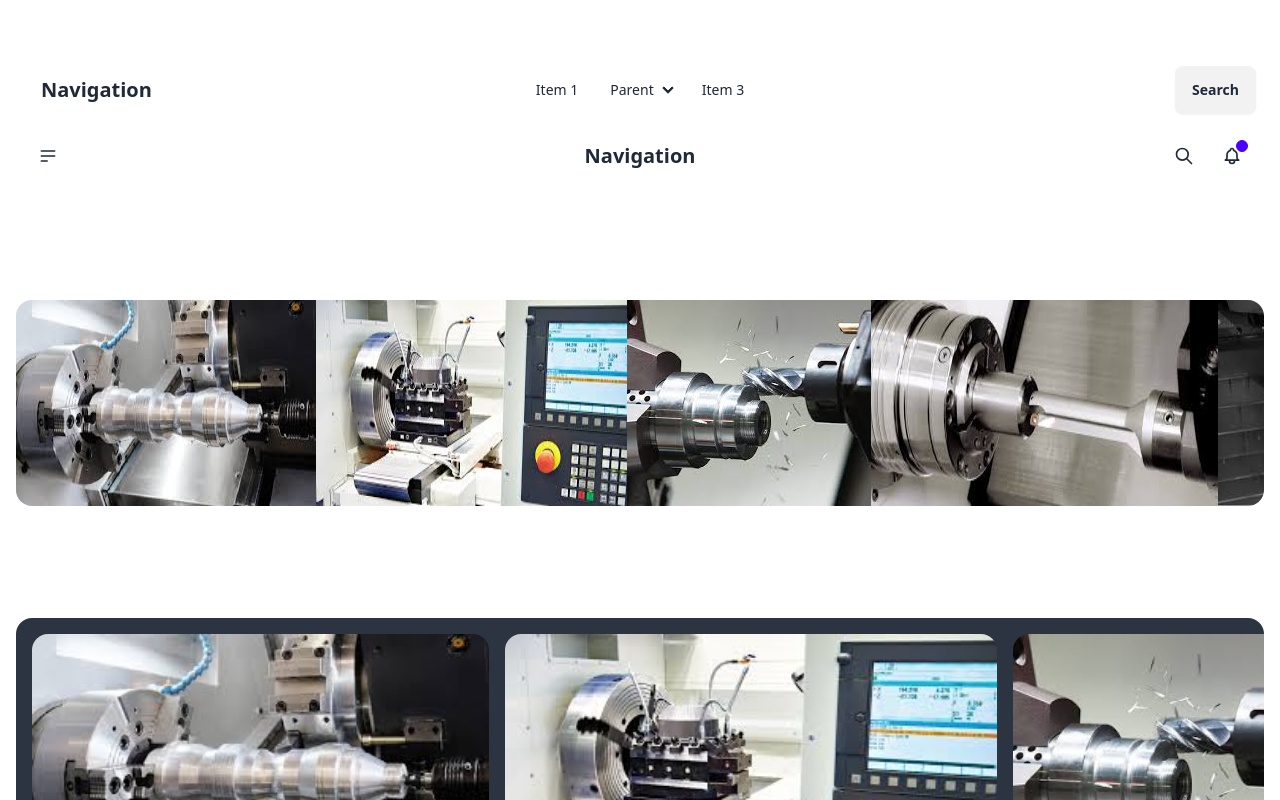
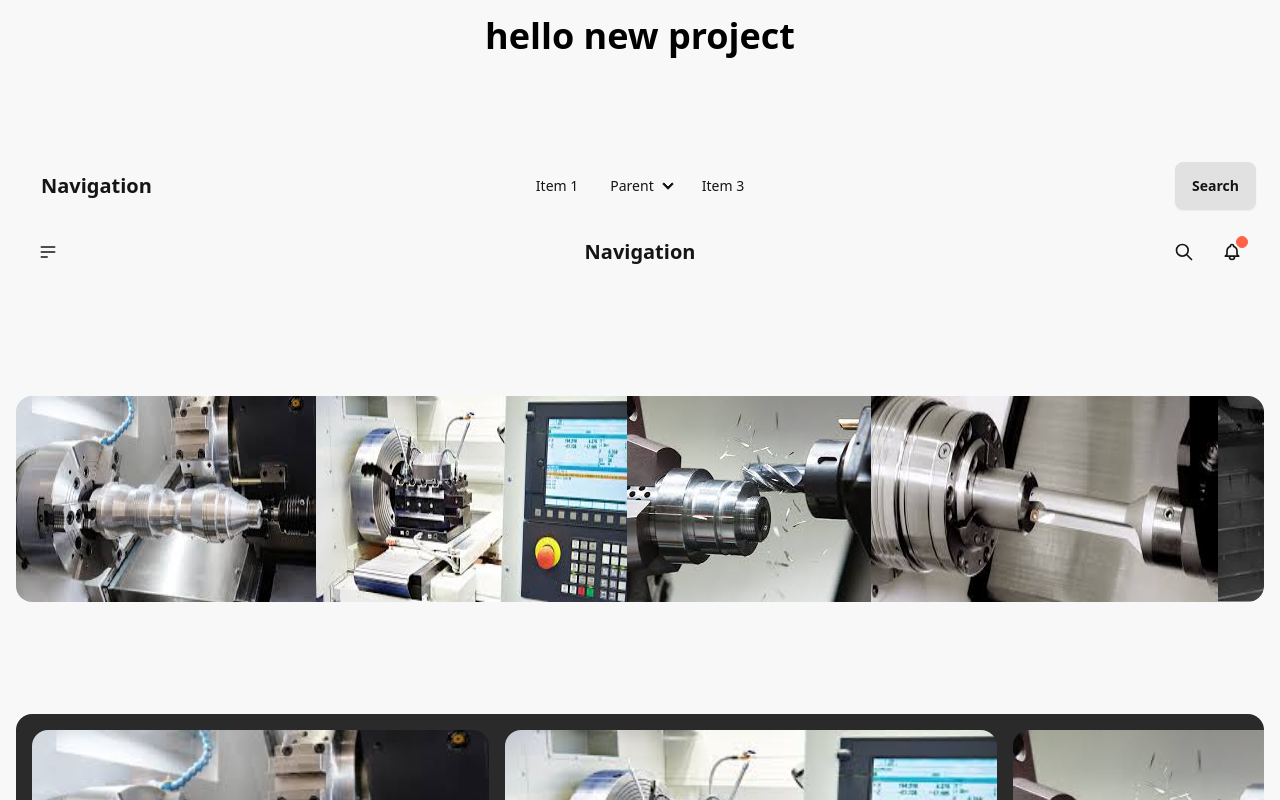
Before and after one commit to c-schinner/new-project, a React (Vite) app: page / in a window 1280 px wide. Shown: the top 800 px of the page. Built offline with nearby package versions, Linux system fonts and the light colour scheme.

Commit message:
changing colors

```diff
--- a/src/App.jsx
+++ b/src/App.jsx
@@ -8,9 +8,9 @@ import Navbar2 from "./components/Navbar2";
 
 function App() {
     return (
-        <div className="p-4">
+        <div className="p-4" data-theme="mytheme">
             <div className="mb-24">
-                <h1 className="text-center text-4xl font-bold text-white">
+                <h1 className="text-center text-4xl font-bold text-black mb-24">
                     hello new project
                 </h1>
                 <Navbar />
--- a/tailwind.config.js
+++ b/tailwind.config.js
@@ -7,7 +7,7 @@ export default {
         extend: {
             colors: {
                 "custom-color": "#ff6347", // Custom color you can use throughout
-                "custom-background": "#f0f0f0", // Custom background color
+                "custom-background": "#ff6347", // Custom background color
             },
             fontFamily: {
                 custom: ['"Roboto"', "sans-serif"], // Adding a custom font
@@ -24,7 +24,7 @@ export default {
                     secondary: "#00aaff", // Custom secondary color
                     accent: "#34d399", // Custom accent color
                     neutral: "#2a2a2a", // Neutral background color
-                    "base-100": "#ffffff", // Background for your base color (main sections)
+                    "base-100": "#f8f8f8", // Background for your base color (main sections)
                     info: "#2196F3", // Info color
                     success: "#4CAF50", // Success color
                     warning: "#ff9800", // Warning color
```
